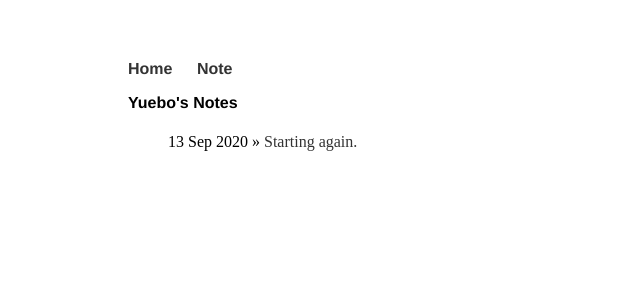
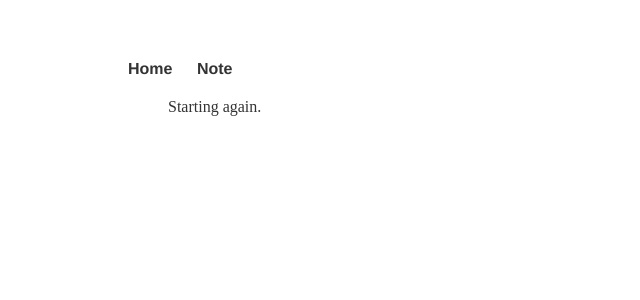
Before and after one commit to yuebwang/yuebwang.github.io, a Jekyll site: the page built from blog/index.html, in a window 1280 px wide. Shown: the top 300 px of the page, without its empty margins (0-640 px from the left). Built offline with Jekyll 4.4.1, drawn with Linux system fonts in a browser that asks for light colours; nearby versions of some CDN libraries; some web fonts are replaced; library files that are not in the unit come from our copies.

Commit message:
remove title for note also the date info

```diff
--- a/blog/index.html
+++ b/blog/index.html
@@ -2,10 +2,13 @@
 layout: default
 title: Yuebo's Notes
 ---
-	<h1>{{ page.title }}</h1>
-	<ul class="posts">
 
-	  {% for post in site.posts %}
-	    <li><span>{{ post.date | date_to_string }}</span> » <a href="{{ post.url }}" title="{{ post.title }}">{{ post.title }}</a></li>
-	  {% endfor %}
-	</ul>
+<!-- <h1>{{ page.title }}</h1> -->
+<ul class="posts">
+  {% for post in site.posts %}
+  <li>
+    <!-- <span>{{ post.date | date_to_string }}</span> » -->
+    <a href="{{ post.url }}" title="{{ post.title }}">{{ post.title }}</a>
+  </li>
+  {% endfor %}
+</ul>
```
